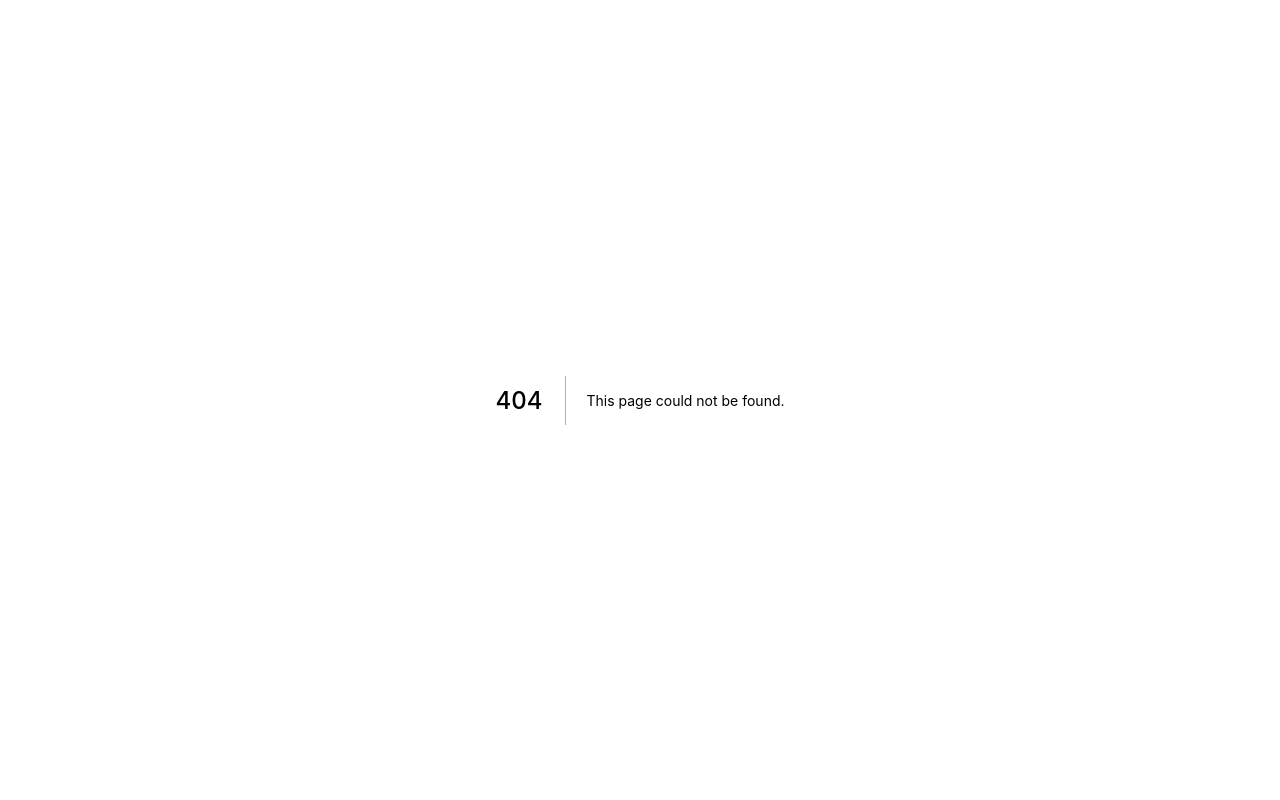
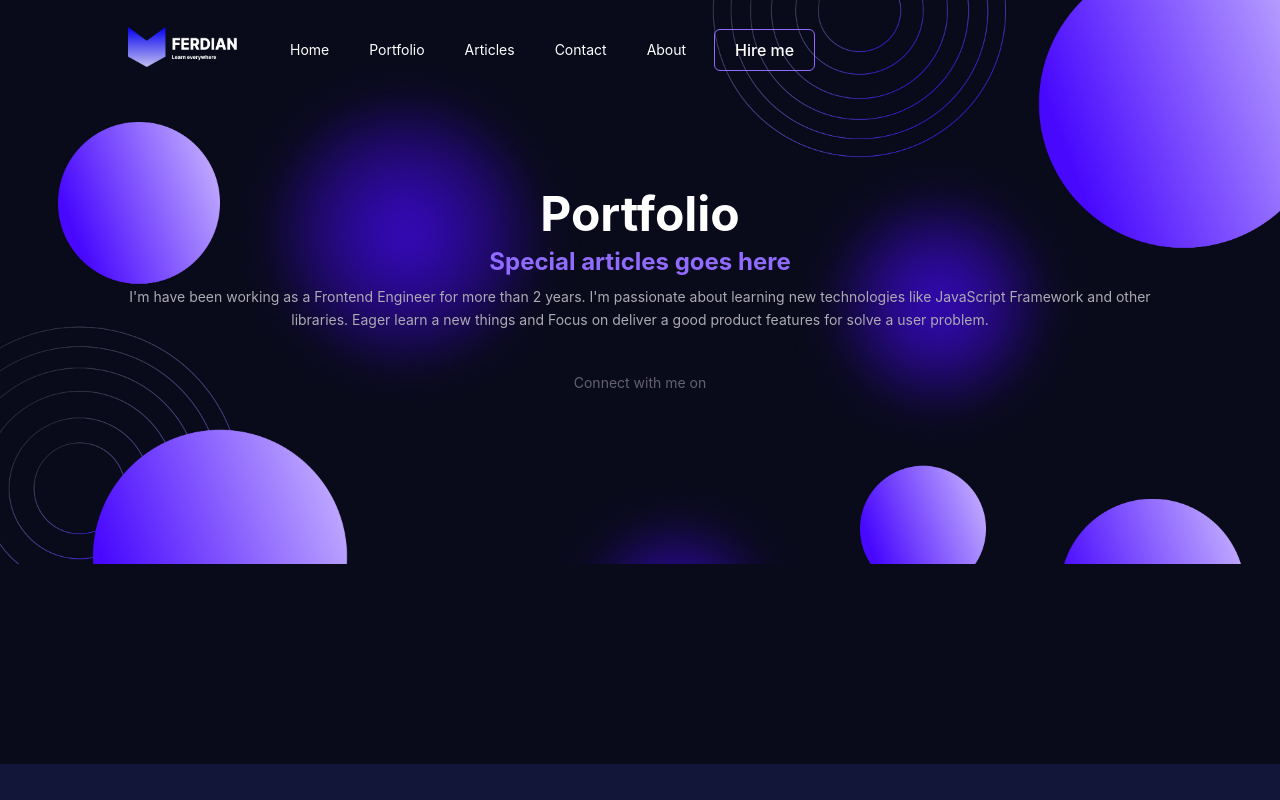
Before and after one commit to ferdianarid/personal-website, a Next.js app: page /portfolio in a window 1280 px wide. Before the commit this address had no page. Shown: the top 800 px of the page. Built offline with nearby package versions, Linux system fonts and the light colour scheme.

Commit message:
update pages article and portflio

```diff
--- /dev/null
+++ b/pages/articles/index.tsx
@@ -0,0 +1,51 @@
+import SectionText from 'components/atoms/SectionText'
+import Article from 'components/organism/Article'
+import HeaderLayouts from 'layouts/HeaderLayouts'
+import PageLayouts from 'layouts/PageLayouts'
+import { NextPage } from 'next'
+import React from 'react'
+import { ArticleItems } from 'utils/articles'
+import Text from "../../components/atoms/Text"
+import Delivery from "../../public/images/DeliveryApps1.jpg"
+
+const Articles: NextPage = () => {
+    return (
+        <React.Fragment>
+            <HeaderLayouts>
+                <div className="w-full text-center pt-[240px] pb-[150px]">
+                    <div className="w-full px-4 md:px-28">
+                        <h1 className='font-bold text-white text-4xl md:text-5xl mt-5'>Articles</h1>
+                        <h1 className='font-bold text-[#916BFF] text-2xl my-2'>Special articles goes here</h1>
+                        <Text>Articles that may be of interest to you and I wrote this articles when spare time
+                        </Text>
+
+                    </div>
+                </div>
+            </HeaderLayouts>
+            <PageLayouts>
+                <div className=''>
+                    <div className="flex text-left gap-x-6">
+                        <div className="w-full my-10">
+                            <SectionText>ARTICLES</SectionText>
+                            <Text>This is my article post. I'm usually create a posts in spare time.</Text>
+                            <div className="grid grid-cols-1 md:grid-cols-3 gap-x-10 md:mt-6">
+                                {ArticleItems.map((article) => (
+                                    <Article key={article.id}
+                                        srcImage={Delivery}
+                                        title={article.title}
+                                        author={article.author}
+                                        category={article.category}
+                                        subtitle={article.subtitle}
+                                        dateposted={article.dateposted}
+                                    />
+                                ))}
+                            </div>
+                        </div>
+                    </div>
+                </div>
+            </PageLayouts>
+        </React.Fragment>
+    )
+}
+
+export default Articles
--- a/pages/index.tsx
+++ b/pages/index.tsx
@@ -1,25 +1,19 @@
 import React from 'react'
-import Image from "next/image"
-import Link from 'next/link'
 import type { NextPage } from 'next'
-import HomeLayouts from 'layouts/HomeLayouts'
-import { ArticleItems } from "utils/articles"
-import { DataExperience } from "utils/experience"
+import PageLayouts from 'layouts/PageLayouts'
+import SocialLink from 'components/organism/SocialLink'
 import Text from 'components/atoms/Text'
 import SectionText from 'components/atoms/SectionText'
+import Experience from 'components/organism/Experience'
 import { PrimaryButton, SecondaryButton } from 'components/atoms/Button'
-import Article from 'components/organism/Article'
-import Experience from 'components/organism/Experience'
-import Delivery from "public/images/DeliveryApps1.jpg"
-import House2 from "public/images/House2.jpg"
 import HeaderLayouts from 'layouts/HeaderLayouts'
 import { Socials } from "../utils/socials"
-import SocialLink from 'components/organism/SocialLink'
-import PortfolioCard from 'components/templates/PortfolioCard'
+import { DataExperience } from "utils/experience"
 
 const Home: NextPage = () => {
 	return (
 		<React.Fragment>
+			{/* Header Section */}
 			<HeaderLayouts>
 				<div className="w-full text-center py-[170px]">
 					<div className="w-full px-4 md:px-28">
@@ -46,7 +40,8 @@ const Home: NextPage = () => {
 					</div>
 				</div>
 			</HeaderLayouts>
-			<HomeLayouts>
+			{/* Work Experrience Section */}
+			<PageLayouts>
 				<div className="w-full">
 					<SectionText>WORK EXPERIENCE</SectionText>
 					<Text>This is my working experience. Company name, long time contribution and Position or Role.</Text>
@@ -63,23 +58,7 @@ const Home: NextPage = () => {
 						/>
 					))}
 				</div>
-				<div className="w-full my-10">
-					<SectionText>ARTICLES</SectionText>
-					<Text>This is my article post. I'm usually create a posts in spare time.</Text>
-					<div className="grid grid-cols-1 md:grid-cols-3 gap-x-10 md:mt-6">
-						{ArticleItems.map((article) => (
-							<Article key={article.id}
-								srcImage={Delivery}
-								title={article.title}
-								author={article.author}
-								category={article.category}
-								subtitle={article.subtitle}
-								dateposted={article.dateposted}
-							/>
-						))}
-					</div>
-				</div>
-			</HomeLayouts >
+			</PageLayouts >
 		</React.Fragment >
 	)
 }
--- /dev/null
+++ b/pages/portfolio/index.tsx
@@ -0,0 +1,33 @@
+import HeaderLayouts from 'layouts/HeaderLayouts'
+import PageLayouts from 'layouts/PageLayouts'
+import { NextPage } from 'next'
+import React from 'react'
+import Text from "../../components/atoms/Text"
+
+const Portfolio: NextPage = () => {
+    return (
+        <React.Fragment>
+            <HeaderLayouts>
+                <div className="w-full text-center py-[170px]">
+                    <div className="w-full px-4 md:px-28">
+                        <h1 className='font-bold text-white text-4xl md:text-5xl mt-5'>Portfolio</h1>
+                        <h1 className='font-bold text-[#916BFF] text-2xl my-2'>Special articles goes here</h1>
+                        <Text>I'm have been working as a Frontend Engineer for more than 2 years. I'm passionate about learning new technologies like JavaScript Framework and other libraries. Eager learn a new things and Focus on deliver a good product features for solve a user problem.
+                        </Text>
+                        <div className='mt-10'>
+                            <p className='font-normal text-[#645F71] text-sm mt-5 leading-relaxed'>
+                                Connect with me on
+                            </p>
+                            <div className="flex items-center justify-center gap-x-6">
+
+                            </div>
+                        </div>
+                    </div>
+                </div>
+            </HeaderLayouts>
+            <PageLayouts></PageLayouts>
+        </React.Fragment>
+    )
+}
+
+export default Portfolio
```
